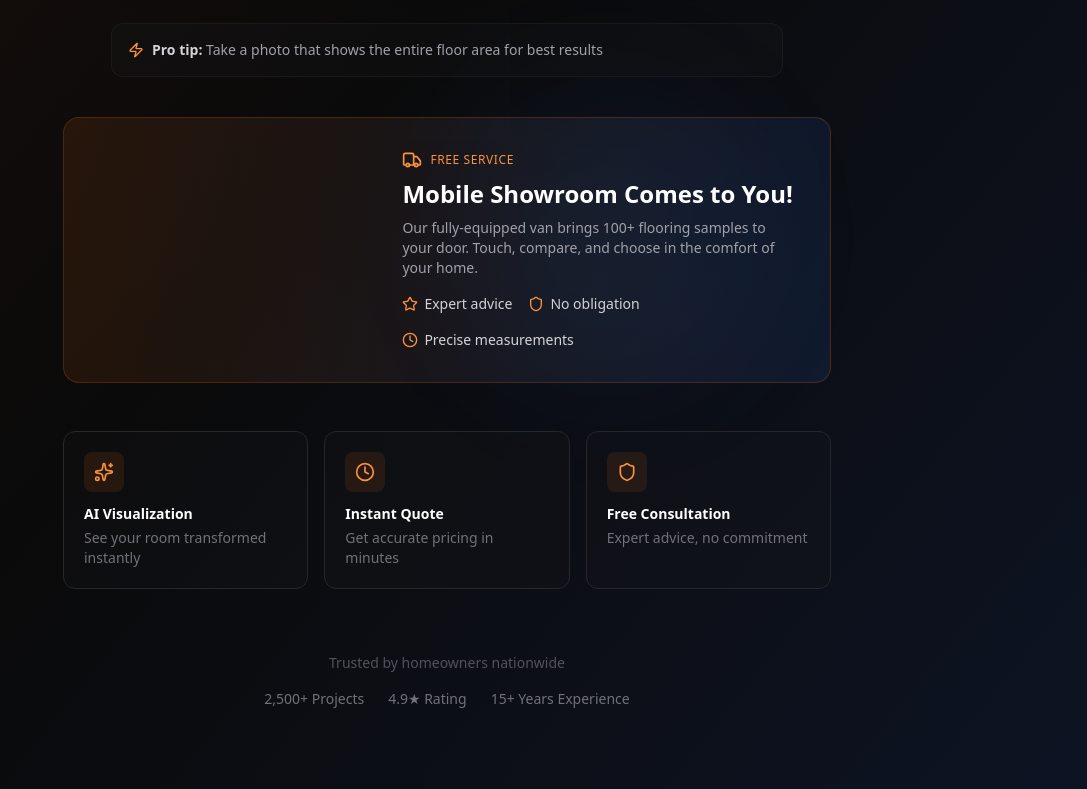
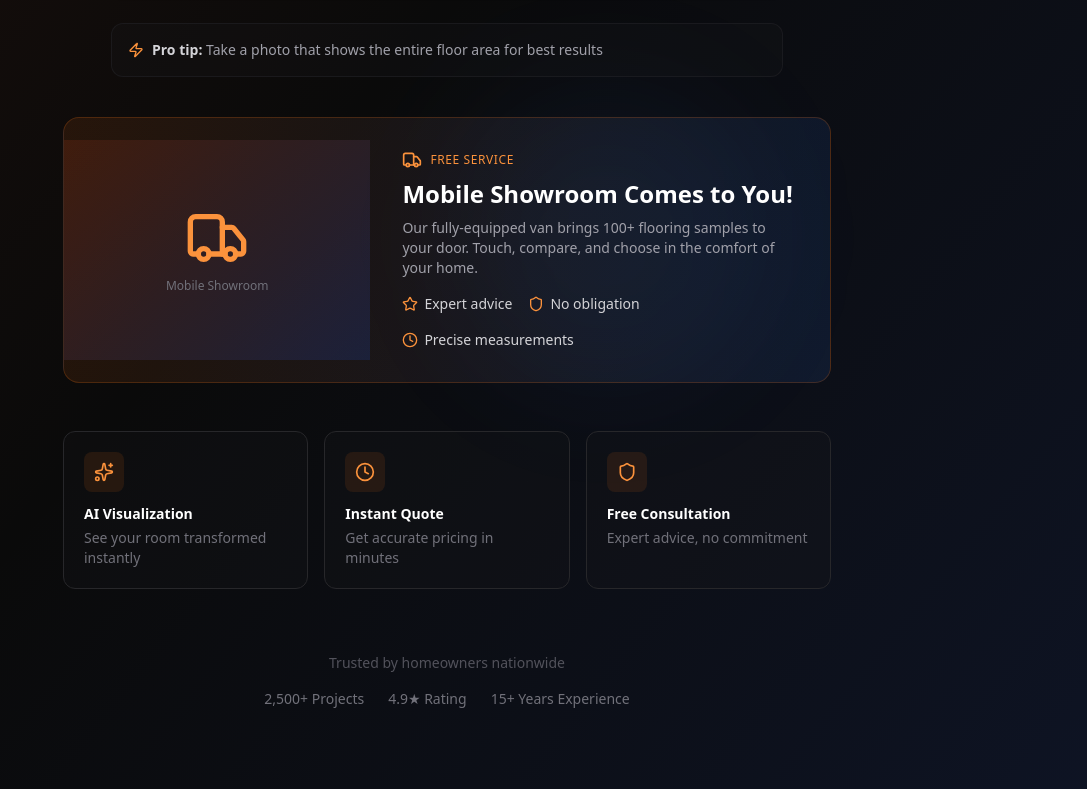
Before and after one commit to RustuKeten/floor-renovation-app, a Next.js app: page / in a window 1280 px wide. Shown: the part 843-1632 px from the top of the page, without its empty margins (193-1280 px from the left). Built offline with nearby package versions, Linux system fonts and the light colour scheme; grey boxes are pictures that could not be loaded.

Commit message:
fix: Add placeholder for mobile showroom van image
- Replace Unsplash van image with truck icon placeholder
- Image was not loading properly in some environments
- Added commented code to easily enable custom van.jpg
- User can add their own van photo to /public/van.jpg

```diff
--- a/src/app/page.tsx
+++ b/src/app/page.tsx
@@ -1,7 +1,6 @@
 "use client";
 
 import { useCallback, useRef, useState } from "react";
-import Image from "next/image";
 import { useDropzone } from "react-dropzone";
 import { motion, AnimatePresence } from "framer-motion";
 import {
@@ -328,14 +327,22 @@ export default function Home() {
             <div className="relative overflow-hidden rounded-2xl bg-gradient-to-r from-orange-500/10 to-blue-500/10 border border-orange-500/20">
               <div className="md:flex items-center">
                 {/* Van Image */}
-                <div className="md:w-2/5 relative h-48 md:h-auto">
+                <div className="md:w-2/5 relative h-52 md:min-h-[220px] bg-gradient-to-br from-orange-900/30 to-blue-900/30 flex items-center justify-center">
+                  {/* Placeholder - Replace with actual van image at /public/van.jpg */}
+                  <div className="text-center p-4">
+                    <Truck className="w-16 h-16 text-orange-400 mx-auto mb-2" />
+                    <p className="text-xs text-zinc-500">Mobile Showroom</p>
+                  </div>
+                  {/* Uncomment when you have your van image:
                   <Image
-                    src="https://images.unsplash.com/photo-1449965408869-eaa3f722e40d?w=400&h=300&fit=crop"
+                    src="/van.jpg"
                     alt="Floor Vision Mobile Showroom Van"
                     fill
                     className="object-cover"
+                    priority
                   />
-                  <div className="absolute inset-0 bg-gradient-to-t md:bg-gradient-to-r from-[#0a0a0a] via-[#0a0a0a]/50 to-transparent" />
+                  <div className="absolute inset-0 bg-gradient-to-t md:bg-gradient-to-r from-[#0a0a0a]/70 via-transparent to-transparent" />
+                  */}
                 </div>
 
                 {/* Content */}
--- a/src/components/ai/AIAppointment.tsx
+++ b/src/components/ai/AIAppointment.tsx
@@ -127,7 +127,7 @@ export function AIAppointment() {
               className="mb-8 rounded-xl overflow-hidden"
             >
               <Image
-                src="https://images.unsplash.com/photo-1558618666-fcd25c85cd64?w=600&h=300&fit=crop"
+                src="https://images.unsplash.com/photo-1532298229144-0ec0c57515c7?w=600&h=300&fit=crop"
                 alt="Floor Vision Mobile Showroom"
                 width={600}
                 height={300}
@@ -291,15 +291,16 @@ export function AIAppointment() {
               <Card className="bg-gradient-to-br from-orange-500/10 to-blue-500/10 border-orange-500/30 overflow-hidden">
                 <div className="md:flex">
                   {/* Van Image */}
-                  <div className="md:w-2/5 relative">
+                  <div className="md:w-2/5 relative min-h-[200px]">
                     <div className="aspect-[4/3] md:aspect-auto md:absolute md:inset-0">
                       <Image
-                        src="https://images.unsplash.com/photo-1449965408869-eaa3f722e40d?w=500&h=400&fit=crop"
+                        src="https://images.unsplash.com/photo-1532298229144-0ec0c57515c7?w=500&h=400&fit=crop"
                         alt="Floor Vision Mobile Showroom Van"
                         fill
                         className="object-cover"
+                        priority
                       />
-                      <div className="absolute inset-0 bg-gradient-to-r from-transparent to-[#0a0a0a]/80 md:bg-gradient-to-l md:from-[#0a0a0a] md:to-transparent" />
+                      <div className="absolute inset-0 bg-gradient-to-r from-transparent to-[#0a0a0a]/50 md:bg-gradient-to-l md:from-[#0a0a0a]/60 md:to-transparent" />
                     </div>
                   </div>
 
```
